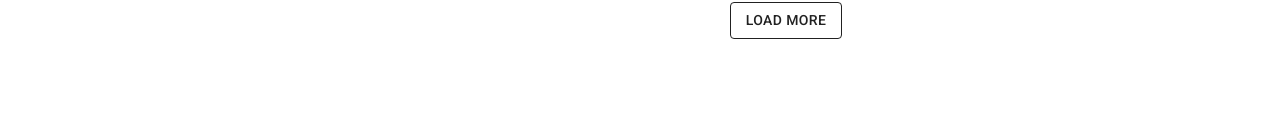
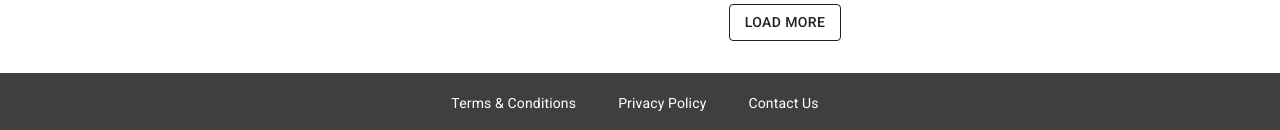
Before and after one commit to D-Ivanov01/Ecommerce-Store, a React (Vite) app in the folder ecommerce-store/: page / in a window 1280 px wide. Shown: the part 1807-1937 px from the top of the page. Before the commit the page ends 1878 px from the top, so only its background shows below. Built offline with nearby package versions, Linux system fonts and the light colour scheme.

Commit message:
add: component Footer

```diff
--- a/ecommerce-store/src/App.jsx
+++ b/ecommerce-store/src/App.jsx
@@ -6,6 +6,7 @@ import { getCartCount } from './services/shoppingCart.services.js';
 import ProductSorting from './components/ProductSorting/ProductSorting';
 import ProductFiltering from './components/ProductFiltering/ProductFiltering'; // Import the new component
 import { Container, Grid } from '@mui/material';
+import Footer from './components/Footer/Footer.jsx';
 
 const App = () => {
   const [selectedCategory, setSelectedCategory] = useState(null);
@@ -37,7 +38,7 @@ const App = () => {
         cartCount={cartCount}
       />
       <Container>
-        <Grid container spacing={2}>
+        <Grid container spacing={1}>
           <Grid item xs={3}>
             {/* Include the ProductFiltering component */}
             <ProductFiltering onFilterChange={handleFilterChange} />
@@ -53,6 +54,7 @@ const App = () => {
           </Grid>
         </Grid>
       </Container>
+      <Footer/>
     </div>
   );
 };
--- /dev/null
+++ b/ecommerce-store/src/components/Footer/Footer.css
@@ -0,0 +1,21 @@
+.footer-container {
+    background-color: #3f3f3f;
+    padding: 20px;
+    text-align: center;
+    margin-top: auto;
+  }
+
+  .footer-links {
+    margin-top: 10px;
+  }
+
+  .footer-links a {
+    margin-right: 10px;
+    padding: 0 16px;
+    color: #ffffff;
+    text-decoration: none;
+  }
+
+  .footer-links a:hover {
+    text-decoration: underline;
+  }
--- /dev/null
+++ b/ecommerce-store/src/components/Footer/Footer.jsx
@@ -0,0 +1,19 @@
+import React from 'react';
+import Typography from '@mui/material/Typography';
+import Link from '@mui/material/Link';
+import Box from '@mui/material/Box';
+import './Footer.css'; // Import the CSS file
+
+const Footer = () => {
+  return (
+    <Box component="footer" className="footer-container">
+      <Typography variant="body2" color="textSecondary" className="footer-links">
+        <Link href="/terms">Terms & Conditions</Link>
+        <Link href="/privacy">Privacy Policy</Link>
+        <Link href="/contact">Contact Us</Link>
+      </Typography>
+    </Box>
+  );
+};
+
+export default Footer;
```
